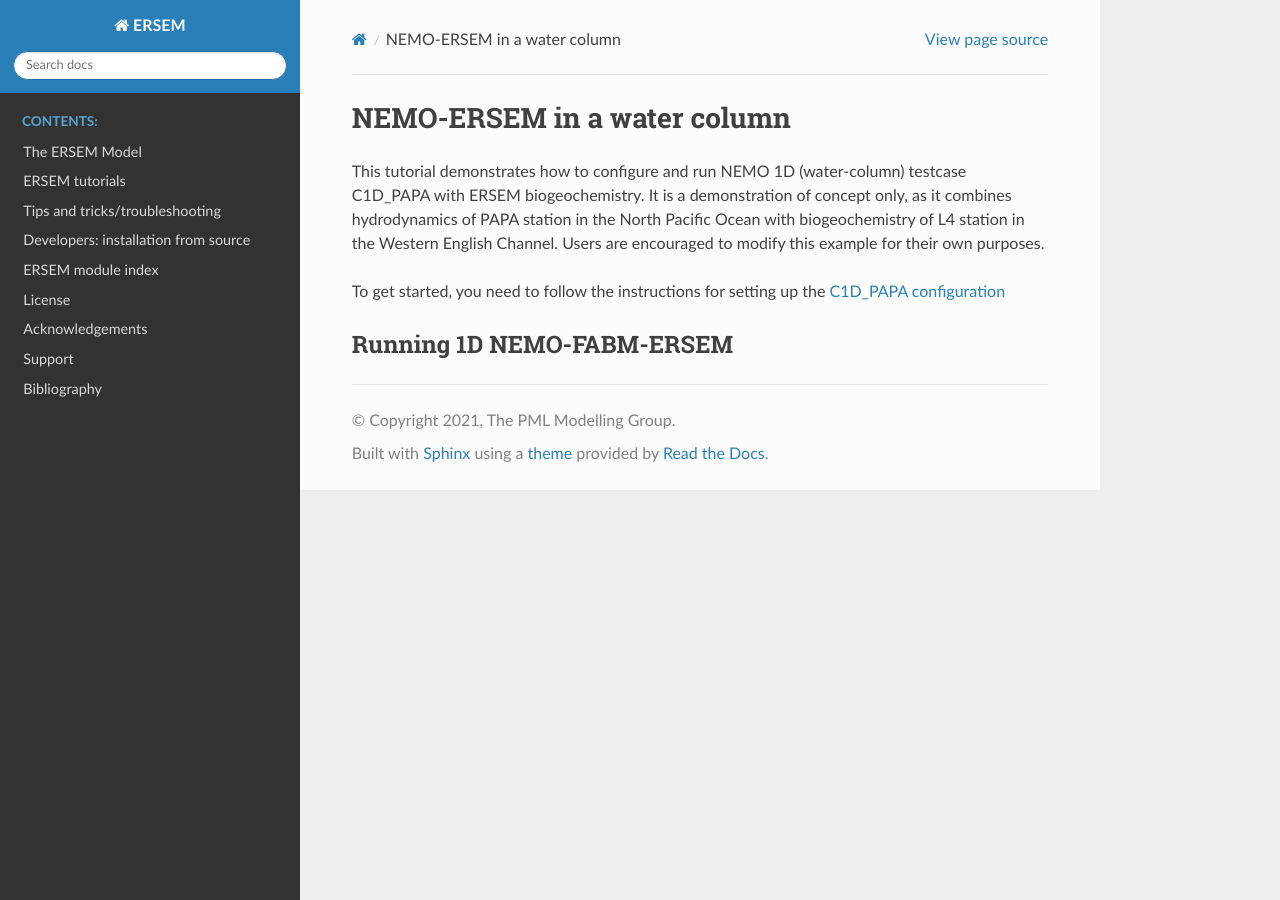
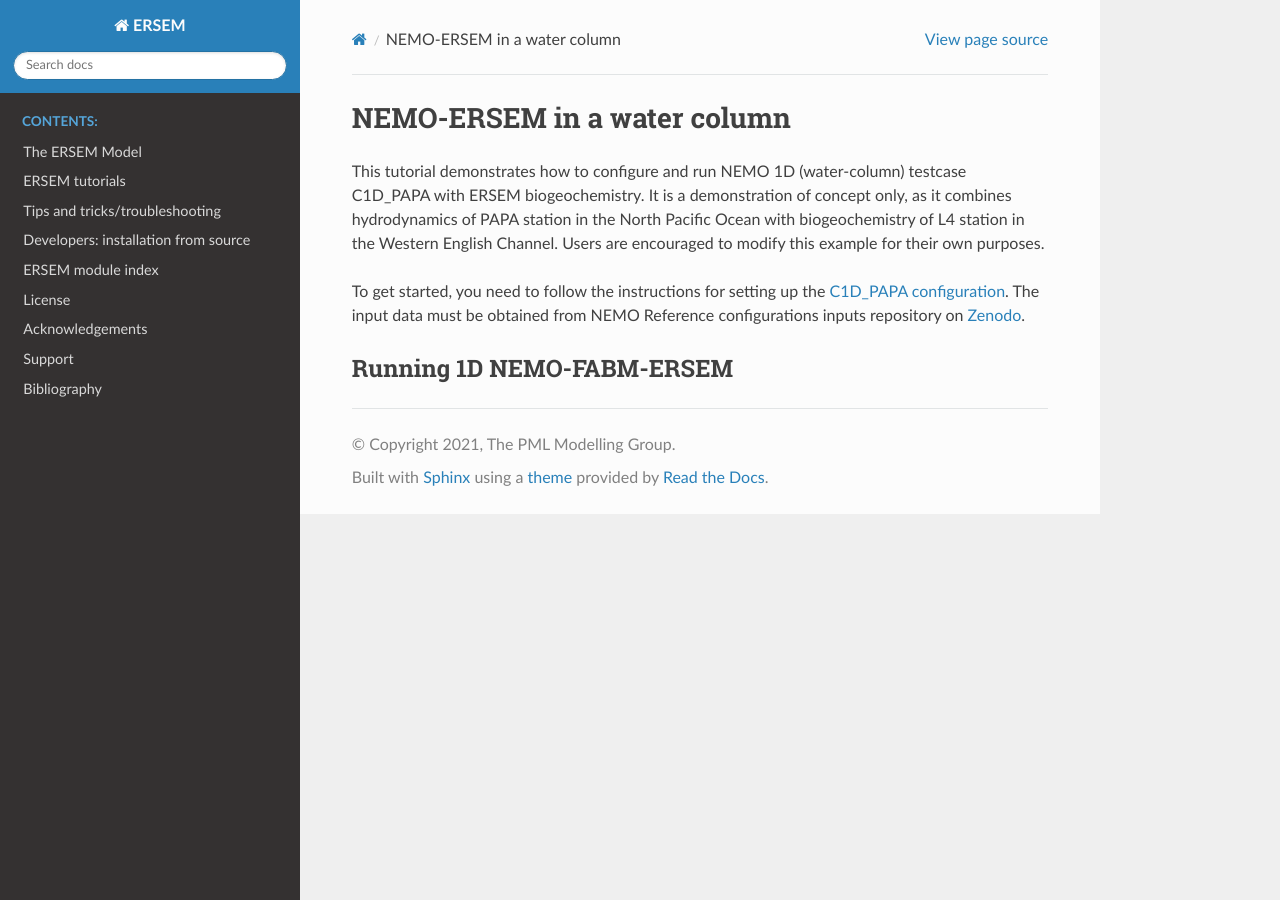
Before and after one commit to pmlmodelling/ersem, a Sphinx documentation site: the page built from docs/source/tutorials/nemo1d.rst, in a window 1280 px wide. Built offline with Sphinx 7.4.7 and the Read the Docs theme 2.0.0, drawn with Linux system fonts in a browser that asks for light colours; formulas are drawn with MathJax 3; the version number could not be read and is left out.

Commit message:
added link to C1D_PAPA inputs

```diff
--- a/docs/source/tutorials/nemo1d.rst
+++ b/docs/source/tutorials/nemo1d.rst
@@ -12,7 +12,7 @@ Pacific Ocean with biogeochemistry of L4 station in the Western English
 Channel. Users are encouraged to modify this example for their own purposes.
 
 To get started, you need to follow the instructions for setting up
-the `C1D_PAPA configuration <https://forge.ipsl.jussieu.fr/nemo/chrome/site/doc/NEMO/guide/html/cfgs.html#c1d-papa>`__
+the `C1D_PAPA configuration <https://forge.ipsl.jussieu.fr/nemo/chrome/site/doc/NEMO/guide/html/cfgs.html#c1d-papa>`__. The input data must be obtained from NEMO Reference configurations inputs repository on `Zenodo <https://zenodo.org/record/1472245#.Yt6_QIzMKEI>`__.
 
 
 Running 1D NEMO-FABM-ERSEM
```
